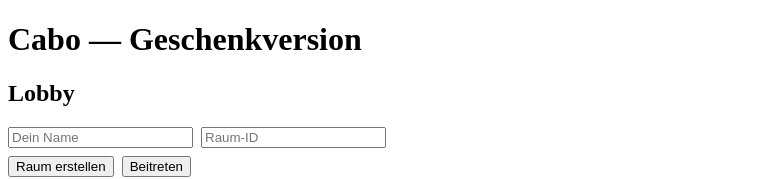
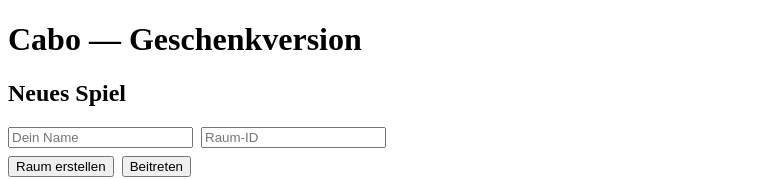
Before and after one commit to Schnubbbimann/loko, a React (Vite) app in the folder client/: page / in a window 1280 px wide. Shown: the top 179 px of the page, without its empty margins (0-777 px from the left). Built offline with nearby package versions, Linux system fonts and the light colour scheme; no server answers; the HTML template or start-up script is replaced by a standard one.

Commit message:
Update Lobby.jsx

```diff
--- a/client/src/components/Lobby.jsx
+++ b/client/src/components/Lobby.jsx
@@ -25,7 +25,7 @@ export default function Lobby({ socket, setRoomId, name, setName }) {
 
   return (
     <div className="card-box lobby">
-      <h2>Lobby</h2>
+      <h2>Neues Spiel</h2>
       <div style={{ display: "flex", gap: 8, marginBottom: 8 }}>
         <input placeholder="Dein Name" value={name} onChange={(e) => setName(e.target.value)} />
         <input placeholder="Raum-ID" value={roomInput} onChange={(e) => setRoomInput(e.target.value)} />
```
